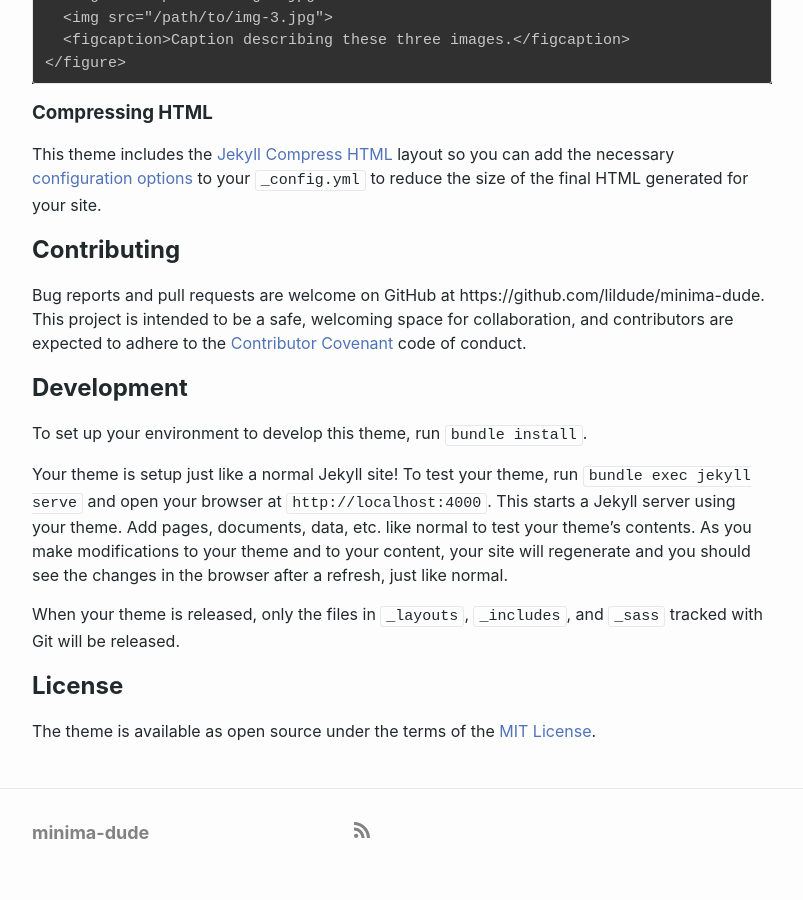
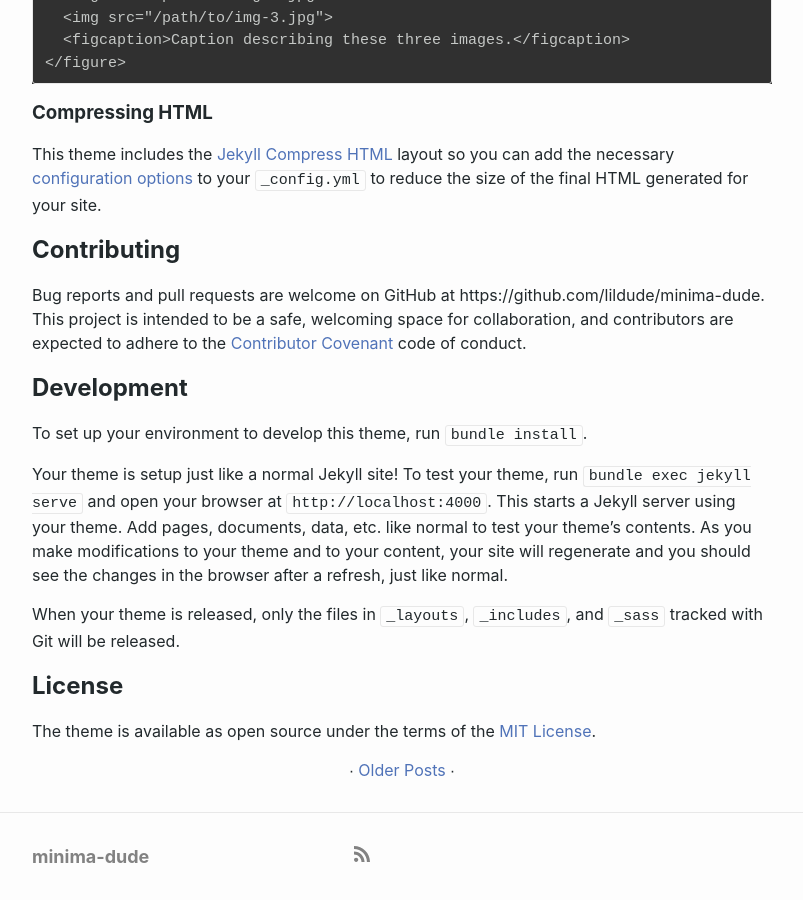
Before and after one commit to lildude/minima-dude, a Jekyll site: the page built from README.md, in a window 1280 px wide and 900 px high, scrolled down 2919 px. Shown: the whole window, without its empty margins (238-1041 px from the left). Built offline with Jekyll 4.4.1, drawn with Linux system fonts in a browser that asks for light colours; our own code applies the rules of GitHub Pages for plain Markdown files; before the commit the page ends 3795 px from its top, so only the background shows below that.

Commit message:
Add link to archives

```diff
--- a/_layouts/home.html
+++ b/_layouts/home.html
@@ -44,4 +44,5 @@ layout: default
     </li>
     {% endfor %}
   </ul>
+  <p class="center">∙ <a href="/archives">Older Posts</a> ∙</p>
 </div>
```
